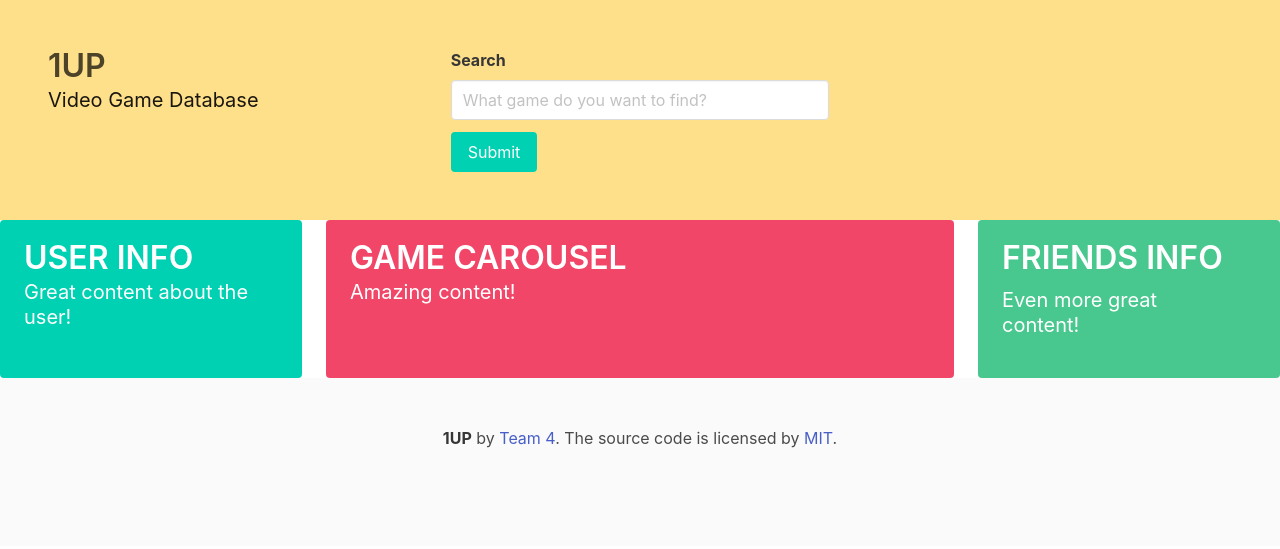
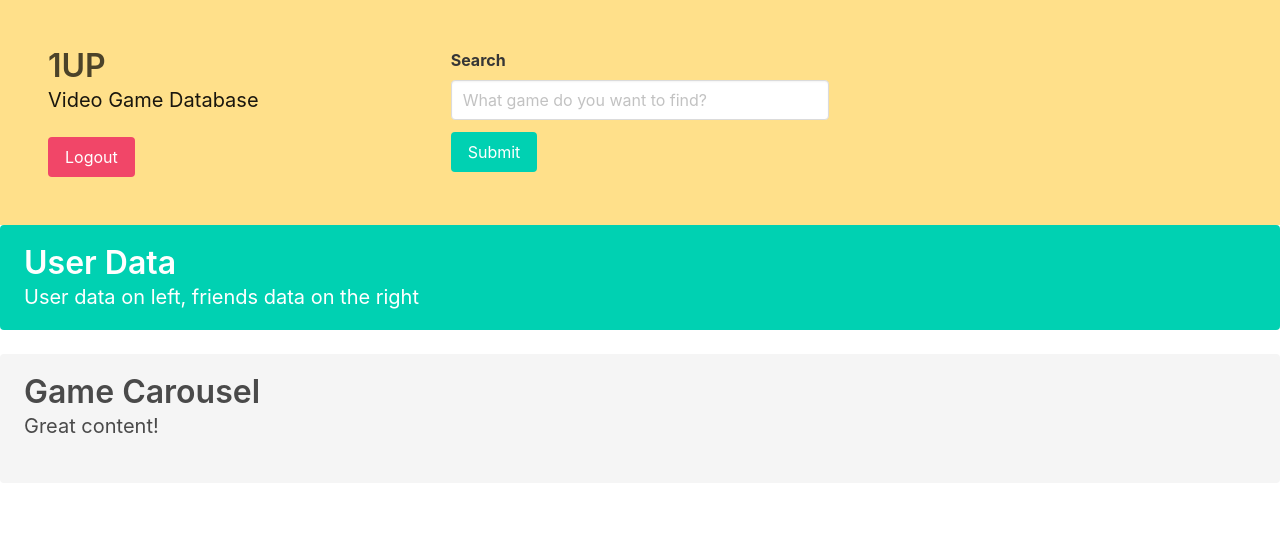
Before and after one commit to ryandelonhull/Sequelize-Inspector, a website: page Develop/public/members.html in a window 1280 px wide. Drawn offline with nearby package versions, Linux system fonts and the light colour scheme; no server answers.

Commit message:
changes to html

```diff
--- a/Develop/public/members.html
+++ b/Develop/public/members.html
@@ -22,6 +22,7 @@
       <div class="column">
         <h1 class="title">1UP</h1>
         <h2 class="subtitle">Video Game Database</h2>
+        <a class="button is-danger">Logout</a>
       </div>
       <div class="column">
         <div class="field">
@@ -38,50 +39,27 @@
       </div>
     </div>
   </section>
-  <main class="Site-content">
   <div class="tile is-ancestor">
     <div class="tile is-vertical is-12">
       <div class="tile">
-          <div class="tile is-parent is-vertical is-3">
+        <div class="tile is-parent is-vertical">
           <article class="tile is-child notification is-primary">
-              <p class="title">USER INFO</p>
-              <p class="subtitle">Great content about the user!</p>
+            <p class="title">User Data</p>
+            <p class="subtitle">User data on left, friends data on the right</p>
           </article>
         </div>
-          <div class="tile is-parent is-vertical is-6">
-            <article class="tile is-child notification is-danger">
-              <p class="title">GAME CAROUSEL</p>
-              <p class="subtitle">Amazing content!</p>
+      </div>
+      <div class="tile is-parent">
+        <article class="tile is-child notification is-grey">
+          <p class="title">Game Carousel</p>
+          <p class="subtitle">Great content!</p>
           <div class="content">
             <!-- Content -->
           </div>
         </article>
       </div>
-          <div class="tile is-parent is-vertical is-3">
-            <article class="tile is-child notification is-success">
-              <div class="content">
-                <p class="title">FRIENDS INFO</p>
-                <p class="subtitle">Even more great content!</p>
-                <div class="content">
-                  <!-- Content -->
     </div>
   </div>
-            </article>
-          </div>
-        </div>
-      </div>
-    </div>
-  </main>
-  <footer class="footer">
-    <div class="content has-text-centered">
-      <p>
-        <strong>1UP</strong> by
-        <a href="https://papertoilet.com">Team 4</a>. The source code is
-        licensed by
-        <a href="http://opensource.org/licenses/mit-license.php">MIT</a>.
-      </p>
-    </div>
-  </footer>
 
   <script src="https://cdnjs.cloudflare.com/ajax/libs/jquery/3.2.1/jquery.min.js"></script>
   <script type="text/javascript" src="js/members.js"></script>
```
Also changed, not shown: 1 other file. Lines whose indentation alone changed are shown as unchanged.
